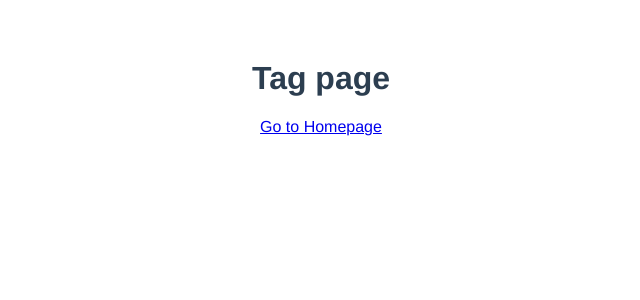
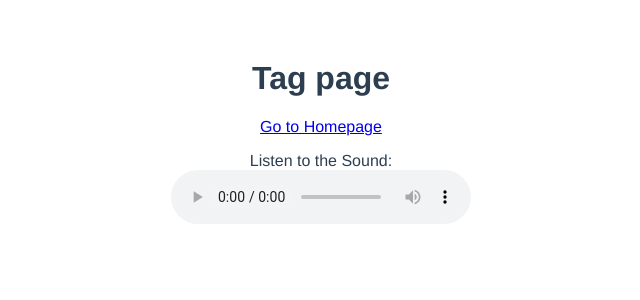
Before and after one commit to maxime-groff/zoneson-clone, a Vue app: page /tag/sex in a window 1280 px wide. Shown: the top 300 px of the page, without its empty margins (319-959 px from the left). Built offline with nearby package versions, Linux system fonts and the light colour scheme.

Commit message:
fix: adding the PlaySound to the Tag page

```diff
--- a/src/views/Tag.vue
+++ b/src/views/Tag.vue
@@ -6,17 +6,22 @@
       <router-link to="/">
         Go to Homepage
       </router-link>
+      <PlaySound file-name="sound.mp3" />
     </div>
   </div>
 </template>
 
 <script>
-  export default {
-    name: "Home",
-    data() {
-      return {}
-    }
-  };
+import PlaySound from '../components/PlaySound'
+export default {
+  name: 'Home',
+  components: {
+    PlaySound,
+  },
+  data() {
+    return {}
+  },
+}
 </script>
 
 <style>
```
